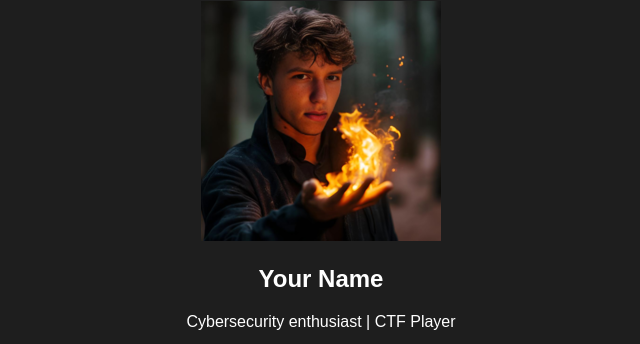
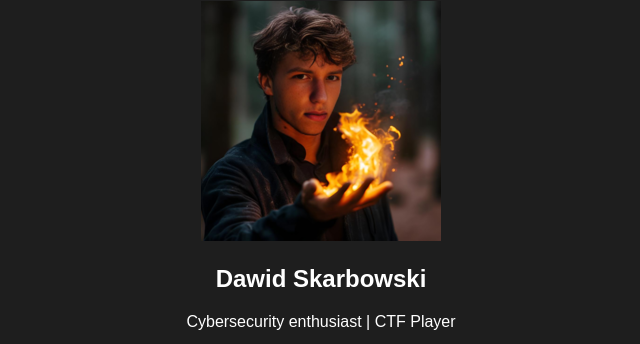
Before and after one commit to Skarbak/skarbekCTF, a plain HTML site: page index.html in a window 1280 px wide. Shown: the part 99-443 px from the top of the page, without its empty margins (319-959 px from the left). Drawn offline with Linux system fonts and the light colour scheme.

Commit message:
Update index.html

```diff
--- a/index.html
+++ b/index.html
@@ -13,7 +13,7 @@
 
         <div class="profile">
             <img src="face-swap.png" alt="me" class="profile-png">
-            <h2>Your Name</h2>
+            <h2>Dawid Skarbowski</h2>
             <p>Cybersecurity enthusiast | CTF Player </p>
             <div class="links">
                 <a href="https://www.linkedin.com/in/dawid-skarbowski-b04270204/" target="_blank"><i class="fab fa-linkedin"></i> LinkedIn</a>
```
